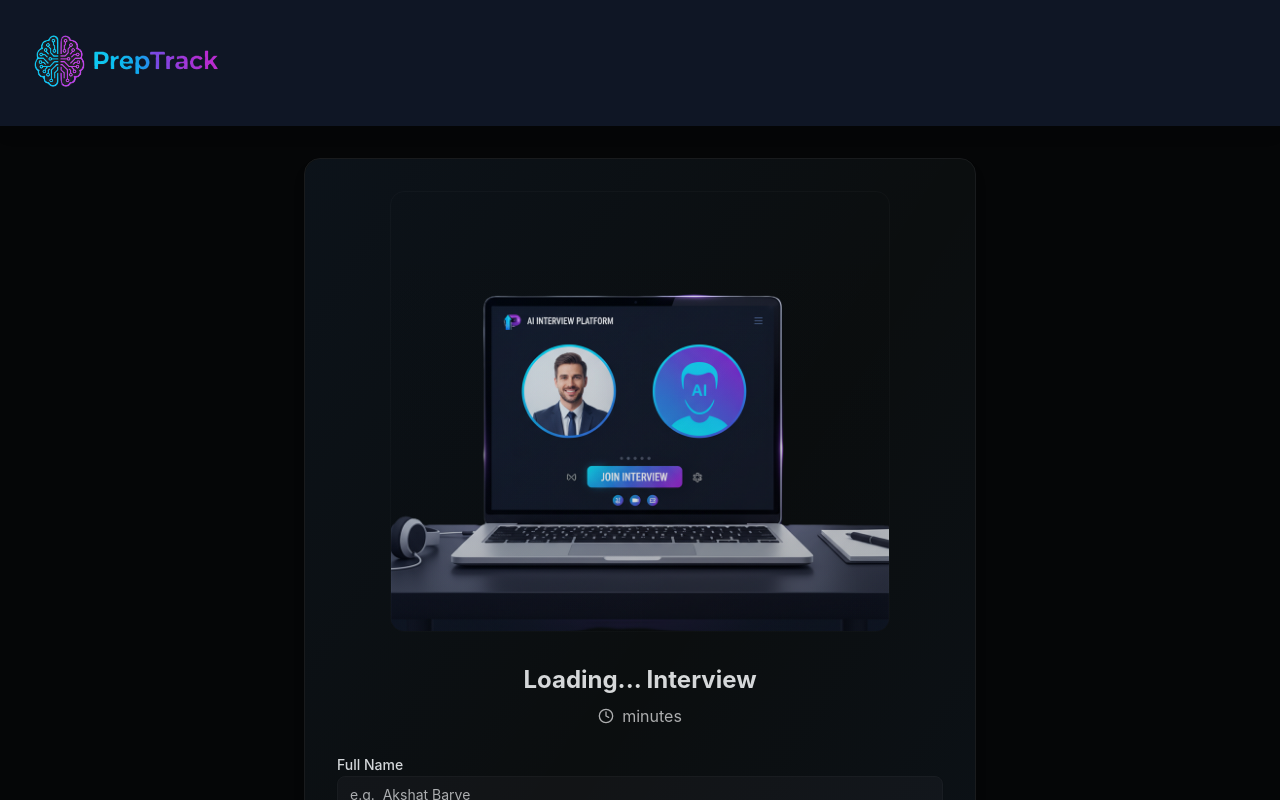
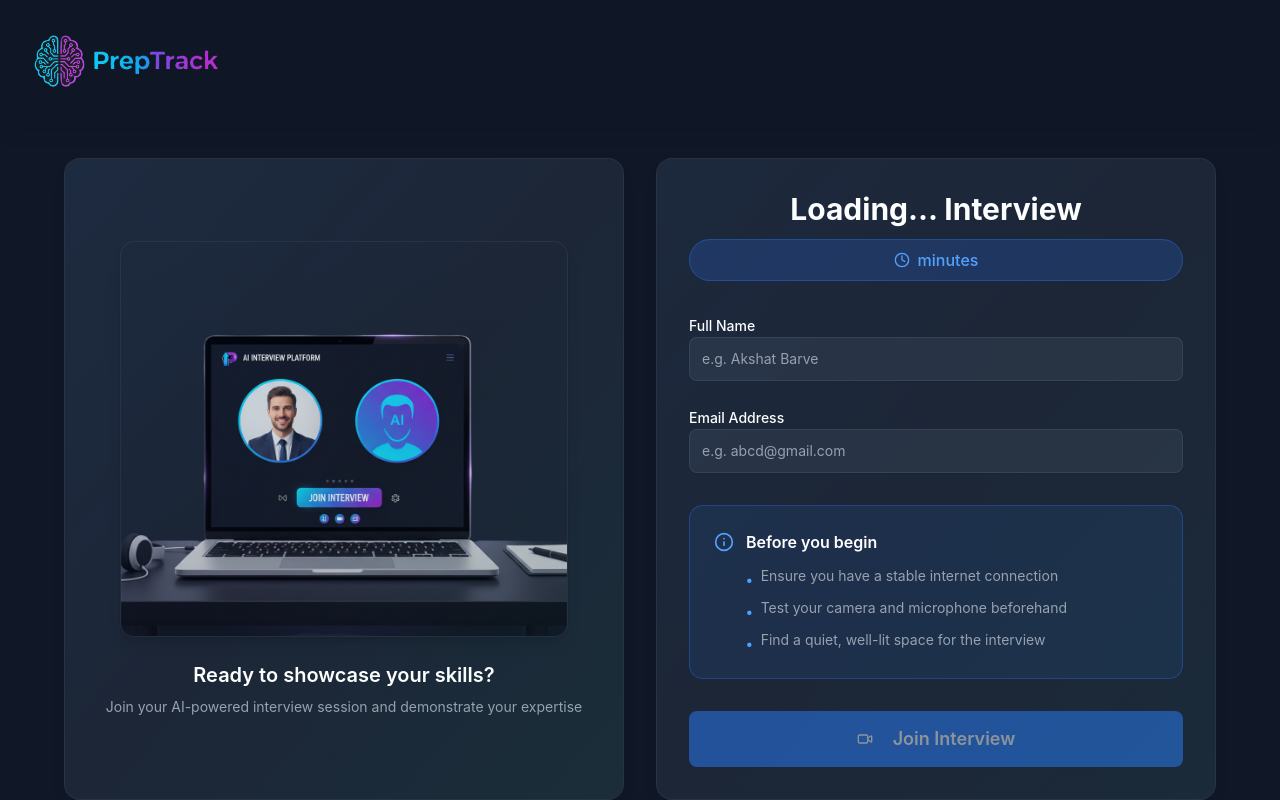
Before and after one commit to barveakshat/ai-Interview-platform, a Next.js app: page /interview/1 in a window 1280 px wide. Shown: the top 800 px of the page. Built offline with nearby package versions, Linux system fonts and the light colour scheme; no server answers; the database is empty.

Commit message:
chamged interview page looks

```diff
--- a/app/interview/[interview_id]/page.jsx
+++ b/app/interview/[interview_id]/page.jsx
@@ -62,56 +62,74 @@ function Interview() {
   };
 
   return (
-    <div className="min-h-screen bg-background px-4 py-8 md:px-8 lg:px-16 xl:px-32">
-      <div className="mx-auto max-w-2xl">
-        <div className="relative overflow-hidden backdrop-blur-sm bg-card border border-border rounded-2xl p-8 shadow-lg">
-          {/* Interview Image */}
-          <div className="flex flex-col items-center space-y-6 mb-8">
-            <div className="relative">
+    <div className="min-h-screen bg-gray-900 px-4 py-8 md:px-8 lg:px-16">
+      <div className="mx-auto max-w-7xl">
+        <div className="grid grid-cols-1 lg:grid-cols-2 gap-8 items-stretch">
+
+          {/* Left Card - Interview Image */}
+          <div className="relative overflow-hidden backdrop-blur-sm bg-gray-800/90 border border-gray-700/50 rounded-2xl p-8 shadow-lg">
+            <div className="flex flex-col items-center justify-center h-full space-y-6">
+              <div className="relative w-full max-w-md">
                 <Image
                   src="/joinInterview.png"
                   alt="joinInterview"
                   width={500}
-                height={200}
-                className="rounded-xl border border-border/50"
+                  height={300}
+                  className="w-full h-auto rounded-xl border border-gray-700/50 shadow-lg"
                 />
-              <div className="absolute inset-0 bg-gradient-to-t from-background/20 to-transparent rounded-xl" />
+                <div className="absolute inset-0 bg-gradient-to-t from-gray-900/20 to-transparent rounded-xl" />
+              </div>
+
+              <div className="text-center space-y-2">
+                <h2 className="text-xl font-semibold text-white">
+                  Ready to showcase your skills?
+                </h2>
+                <p className="text-gray-400 text-sm">
+                  Join your AI-powered interview session and demonstrate your expertise
+                </p>
               </div>
             </div>
 
-          {/* Job Position */}
-          <div className="text-center mb-6">
-            <h1 className="text-2xl font-bold text-foreground mb-2">
+            {/* Gradient Overlay */}
+            <div className="absolute inset-0 bg-gradient-to-br from-blue-500/5 via-transparent to-emerald-500/5 pointer-events-none rounded-2xl" />
+          </div>
+
+          {/* Right Card - Form and Details */}
+          <div className="relative overflow-hidden backdrop-blur-sm bg-gray-800/90 border border-gray-700/50 rounded-2xl p-8 shadow-lg">
+
+            {/* Job Position Header */}
+            <div className="text-center mb-8">
+              <h1 className="text-3xl font-bold text-white mb-3">
                 {interviewData?.jobPosition || "Loading..."} Interview
               </h1>
-            <div className="flex items-center justify-center gap-2 text-muted-foreground">
+              <div className="flex items-center justify-center gap-2 text-blue-400 bg-blue-500/20 px-4 py-2 rounded-full border border-blue-500/30">
                 <Clock className="h-4 w-4" />
-              <span>{interviewData?.duration} minutes</span>
+                <span className="font-medium">{interviewData?.duration} minutes</span>
               </div>
             </div>
 
             {/* Form Section */}
-          <div className="space-y-6">
+            <div className="space-y-6 mb-8">
               <div className="space-y-2">
-              <label className="text-sm font-medium text-foreground">
+                <label className="text-sm font-medium text-white">
                   Full Name
                 </label>
                 <Input
-                placeholder="e.g.  Akshat Barve"
-                className="bg-input border-border text-foreground placeholder:text-muted-foreground focus:ring-2 focus:ring-primary/50 focus:border-primary transition-colors"
+                  placeholder="e.g. Akshat Barve"
+                  className="bg-gray-700/50 border-gray-600/50 text-white placeholder:text-gray-400 focus:ring-2 focus:ring-blue-500/50 focus:border-blue-500/50 transition-colors h-11"
                   onChange={(event) => setUserName(event.target.value)}
                   value={userName || ""}
                 />
               </div>
 
               <div className="space-y-2">
-              <label className="text-sm font-medium text-foreground">
+                <label className="text-sm font-medium text-white">
                   Email Address
                 </label>
                 <Input
                   type="email"
-                placeholder="e.g.  abcd@gmail.com"
-                className="bg-input border-border text-foreground placeholder:text-muted-foreground focus:ring-2 focus:ring-primary/50 focus:border-primary transition-colors"
+                  placeholder="e.g. abcd@gmail.com"
+                  className="bg-gray-700/50 border-gray-600/50 text-white placeholder:text-gray-400 focus:ring-2 focus:ring-blue-500/50 focus:border-blue-500/50 transition-colors h-11"
                   onChange={(event) => setUserEmail(event.target.value)}
                   value={userEmail || ""}
                 />
@@ -119,22 +137,22 @@ function Interview() {
             </div>
 
             {/* Info Section */}
-          <div className="mt-8 p-4 bg-primary/5 border border-primary/20 rounded-xl">
+            <div className="mb-8 p-6 bg-blue-500/10 border border-blue-500/30 rounded-xl">
               <div className="flex gap-3">
-              <Info className="h-5 w-5 text-primary mt-0.5 flex-shrink-0" />
-              <div className="space-y-2">
-                <h3 className="font-semibold text-foreground">Before you begin</h3>
-                <ul className="space-y-1 text-sm text-muted-foreground">
+                <Info className="h-5 w-5 text-blue-400 mt-0.5 flex-shrink-0" />
+                <div className="space-y-3">
+                  <h3 className="font-semibold text-white">Before you begin</h3>
+                  <ul className="space-y-2 text-sm text-gray-400">
                     <li className="flex items-start gap-2">
-                    <span className="text-primary mt-1">•</span>
+                      <span className="text-blue-400 mt-1 font-bold">•</span>
                       <span>Ensure you have a stable internet connection</span>
                     </li>
                     <li className="flex items-start gap-2">
-                    <span className="text-primary mt-1">•</span>
+                      <span className="text-blue-400 mt-1 font-bold">•</span>
                       <span>Test your camera and microphone beforehand</span>
                     </li>
                     <li className="flex items-start gap-2">
-                    <span className="text-primary mt-1">•</span>
+                      <span className="text-blue-400 mt-1 font-bold">•</span>
                       <span>Find a quiet, well-lit space for the interview</span>
                     </li>
                   </ul>
@@ -144,25 +162,27 @@ function Interview() {
 
             {/* Join Button */}
             <Button
-            className="w-full mt-8 h-12 bg-primary hover:bg-primary/90 text-primary-foreground font-medium transition-all duration-200 hover:shadow-lg disabled:opacity-50 disabled:cursor-not-allowed"
+              className="w-full h-14 bg-blue-500 hover:bg-blue-600 text-white font-semibold text-lg transition-all duration-200 hover:shadow-xl hover:scale-[1.02] disabled:opacity-50 disabled:cursor-not-allowed disabled:hover:scale-100 border border-blue-500/30"
               disabled={loading || !userName?.trim() || !userEmail?.trim()}
               onClick={() => onJoinInterview()}
             >
               {loading ? (
                 <>
-                <Loader2Icon className="h-4 w-4 mr-2 animate-spin" />
+                  <Loader2Icon className="h-5 w-5 mr-3 animate-spin" />
                   Joining Interview...
                 </>
               ) : (
                 <>
-                <VideoIcon className="h-4 w-4 mr-2" />
+                  <VideoIcon className="h-5 w-5 mr-3" />
                   Join Interview
                 </>
               )}
             </Button>
 
             {/* Gradient Overlay */}
-          <div className="absolute inset-0 bg-gradient-to-br from-primary/5 via-transparent to-accent/5 pointer-events-none rounded-2xl" />
+            <div className="absolute inset-0 bg-gradient-to-br from-blue-500/3 via-transparent to-emerald-500/3 pointer-events-none rounded-2xl" />
+          </div>
+
         </div>
       </div>
     </div>
```
Lines whose indentation alone changed are shown as unchanged.
